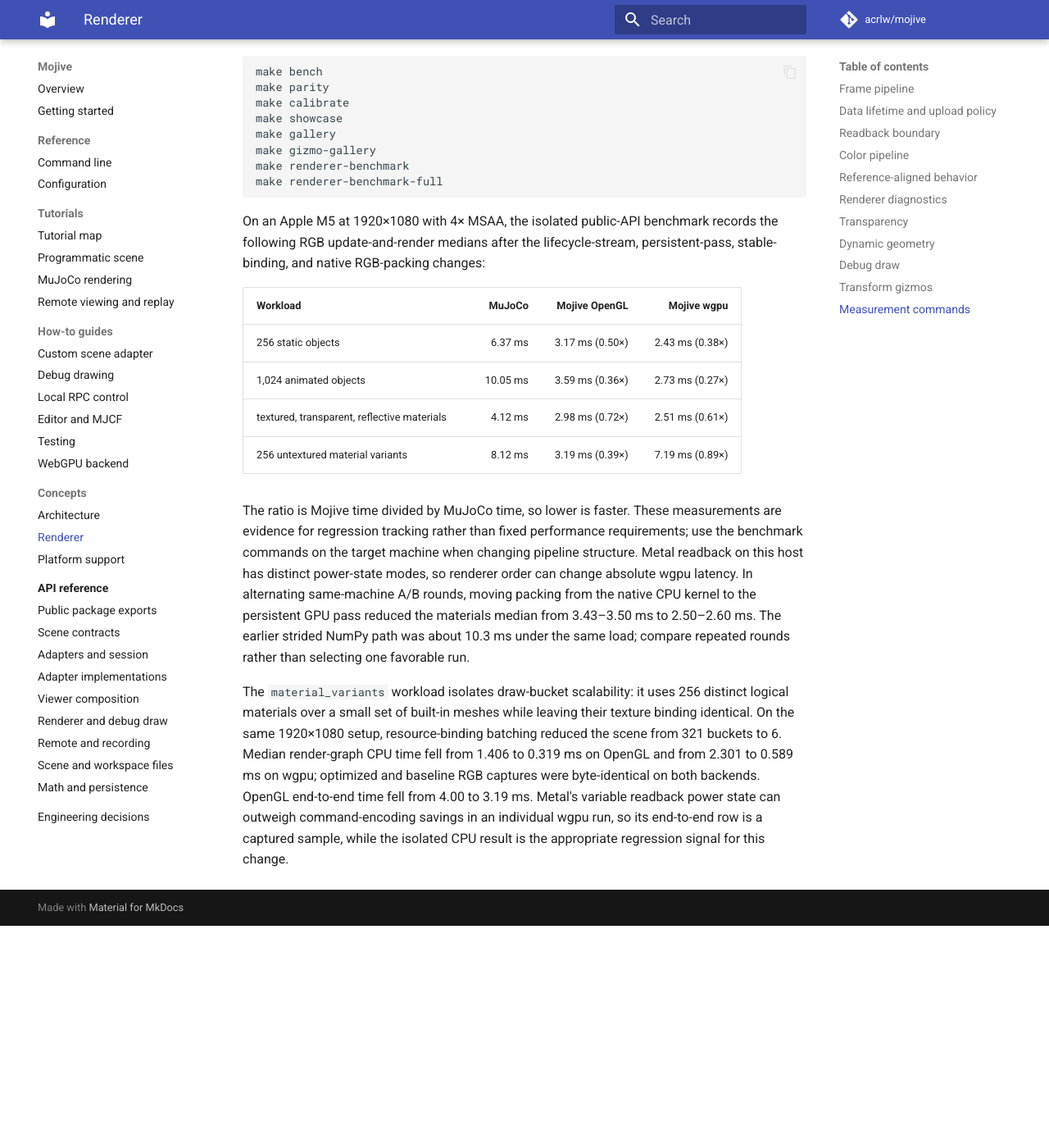
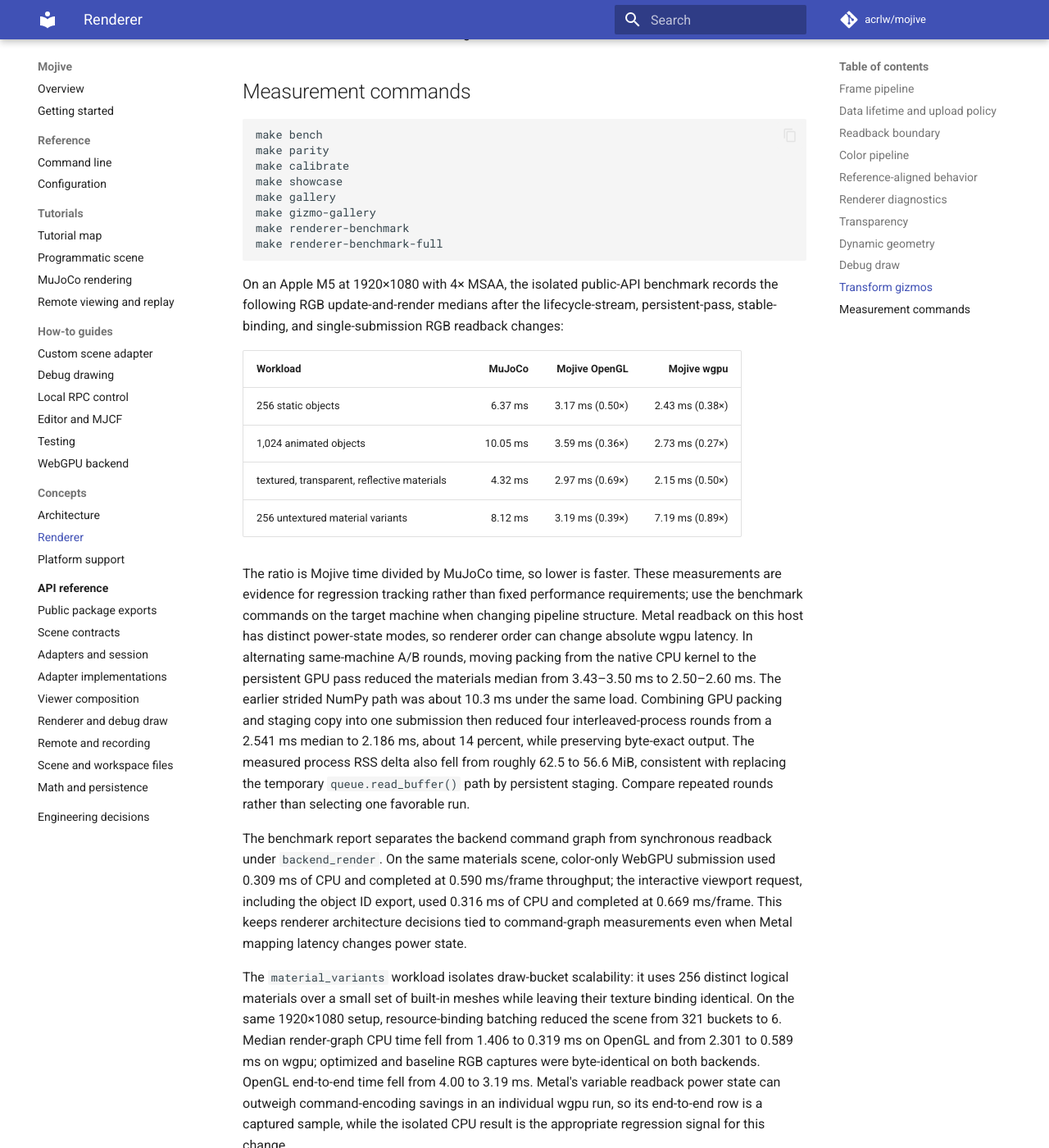
Before and after one commit to acrlw/forge-viewer, an MkDocs documentation site: the page built from docs/RENDERER.md, in a window 1280 px wide and 1400 px high, scrolled down 5630 px. Shown: the whole window at 82% size. Built offline with MkDocs 1.6.1 and Material for MkDocs 9.7.7, drawn with Linux system fonts in a browser that asks for light colours; comment, search, counter and statistics services are not loaded; before the commit the page ends 6759 px from its top, so only the background shows below that; some of the changed text lies outside the part shown.

Commit message:
Coalesce WebGPU RGB staging submission

```diff
--- a/docs/RENDERER.md
+++ b/docs/RENDERER.md
@@ -71,10 +71,10 @@
 revision-zero custom scenes deliberately take the conservative render-every-frame path.
 
 WebGPU render-target views and resource bind groups follow the same ownership model. Target views
-are created with their textures, while scene, tendon, outline, identity-presentation, and RGB-pack
-bindings persist until one of their buffers or views is replaced. Resize, MSAA changes, and
-instance-buffer growth rebuild only the affected descriptors rather than allocating wrapper
-objects every frame.
+are created with their textures, while scene, tendon, outline, identity-presentation, RGB-pack
+bindings, and synchronous staging storage persist until one of their buffers or views is replaced.
+Resize, MSAA changes, and instance-buffer growth rebuild only the affected resources rather than
+allocating wrappers or staging buffers every frame.
 
 The MuJoCo adapter derives `FrameNeeds` from visible scene options. Contacts, tendons, deformables,
 diagnostics, islands, and BVH data are prepared only when a visible feature consumes them. Pose
@@ -92,10 +92,13 @@
 The mapped payload is exactly three bytes per pixel (apart from at most nine terminal padding bytes),
 instead of a four-byte texture copy followed by a strided CPU channel extraction. The shader,
 pipeline, storage buffer, texture binding, and dispatch geometry survive across frames; target
-resize invalidates only the size-dependent buffer and binding. The conversion is byte-exact for
-the normalized render target. If an unusually large target exceeds a device's storage-binding
-limit, it falls back to the texture-copy path rather than failing capture. The generic row decoder
-retains Pillow's compiled RGBA conversion for that path and other texture-copy callers.
+resize invalidates only the size-dependent buffers and binding. Synchronous capture records the
+packing dispatch and copy into its persistent map-readable staging buffer in one command encoder,
+then maps that buffer directly. This avoids the second submission and transient staging allocation
+hidden by `queue.read_buffer()`. The conversion is byte-exact for the normalized render target. If
+an unusually large target exceeds a device's storage-binding limit, it falls back to the
+texture-copy path rather than failing capture. The generic row decoder retains Pillow's compiled
+RGBA conversion for that path and other texture-copy callers.
 
 `Renderer.render_async()` is the explicit pipelined alternative. On wgpu it records the same GPU
 packing pass and a buffer copy into a lazily-created, three-slot staging ring, then returns a
@@ -212,13 +215,13 @@
 
 On an Apple M5 at 1920×1080 with 4× MSAA, the isolated public-API benchmark records the following
 RGB update-and-render medians after the lifecycle-stream, persistent-pass, stable-binding, and
-native RGB-packing changes:
+single-submission RGB readback changes:
 
 | Workload | MuJoCo | Mojive OpenGL | Mojive wgpu |
 |---|---:|---:|---:|
 | 256 static objects | 6.37 ms | 3.17 ms (0.50×) | 2.43 ms (0.38×) |
 | 1,024 animated objects | 10.05 ms | 3.59 ms (0.36×) | 2.73 ms (0.27×) |
-| textured, transparent, reflective materials | 4.12 ms | 2.98 ms (0.72×) | 2.51 ms (0.61×) |
+| textured, transparent, reflective materials | 4.32 ms | 2.97 ms (0.69×) | 2.15 ms (0.50×) |
 | 256 untextured material variants | 8.12 ms | 3.19 ms (0.39×) | 7.19 ms (0.89×) |
 
 The ratio is Mojive time divided by MuJoCo time, so lower is faster. These measurements are evidence
@@ -227,7 +230,17 @@
 power-state modes, so renderer order can change absolute wgpu latency. In alternating same-machine
 A/B rounds, moving packing from the native CPU kernel to the persistent GPU pass reduced the
 materials median from 3.43–3.50 ms to 2.50–2.60 ms. The earlier strided NumPy path was about 10.3 ms
-under the same load; compare repeated rounds rather than selecting one favorable run.
+under the same load. Combining GPU packing and staging copy into one submission then reduced four
+interleaved-process rounds from a 2.541 ms median to 2.186 ms, about 14 percent, while preserving
+byte-exact output. The measured process RSS delta also fell from roughly 62.5 to 56.6 MiB,
+consistent with replacing the temporary `queue.read_buffer()` path by persistent staging. Compare
+repeated rounds rather than selecting one favorable run.
+
+The benchmark report separates the backend command graph from synchronous readback under
+`backend_render`. On the same materials scene, color-only WebGPU submission used 0.309 ms of CPU
+and completed at 0.590 ms/frame throughput; the interactive viewport request, including the object
+ID export, used 0.316 ms of CPU and completed at 0.669 ms/frame. This keeps renderer architecture
+decisions tied to command-graph measurements even when Metal mapping latency changes power state.
 
 The `material_variants` workload isolates draw-bucket scalability: it uses 256 distinct logical
 materials over a small set of built-in meshes while leaving their texture binding identical. On the
```
Also changed, not shown: docs/DECISIONS.md (+9 -0 lines), docs/guides/testing.md (+3 -1 lines), 5 other files.
